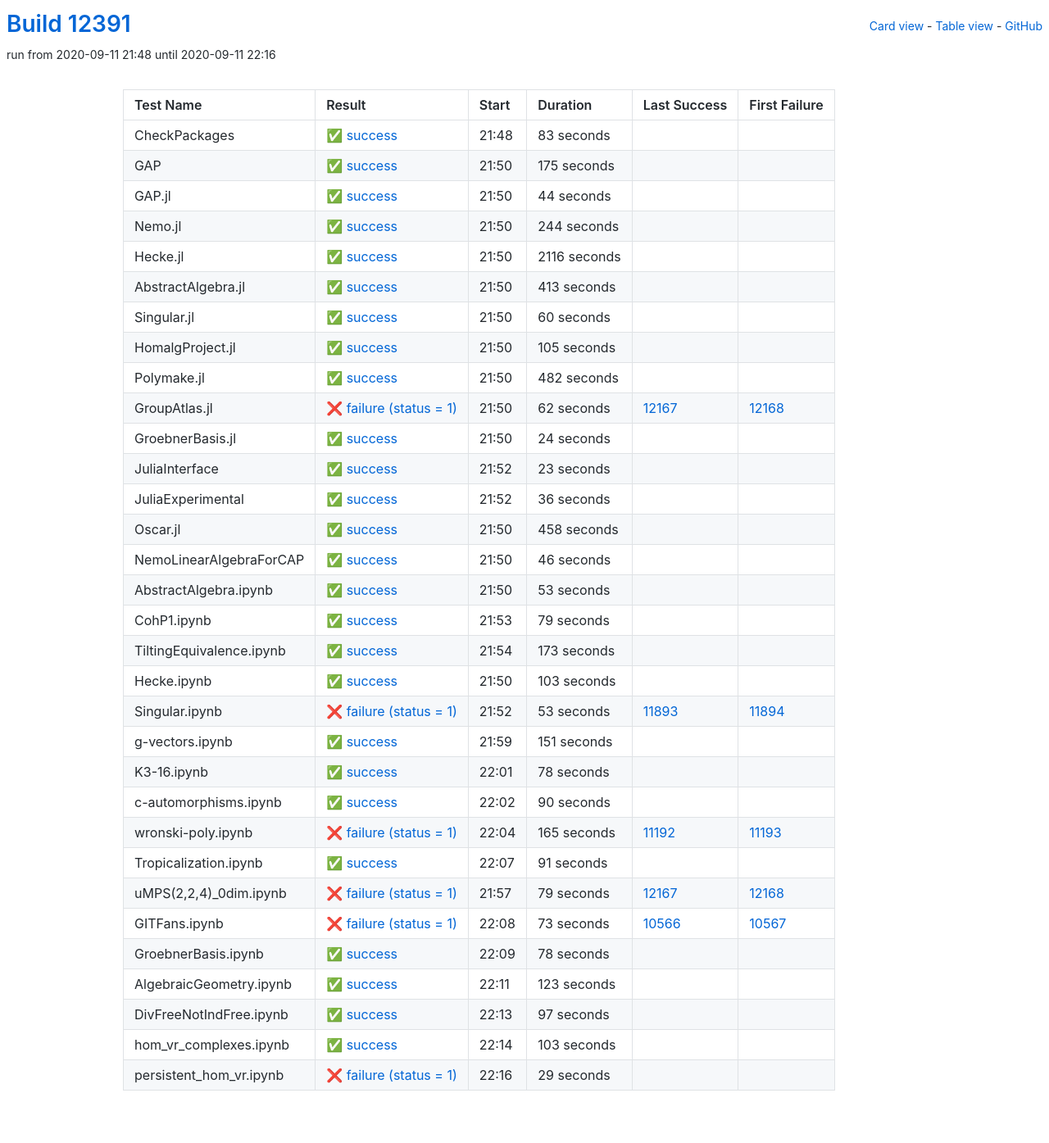
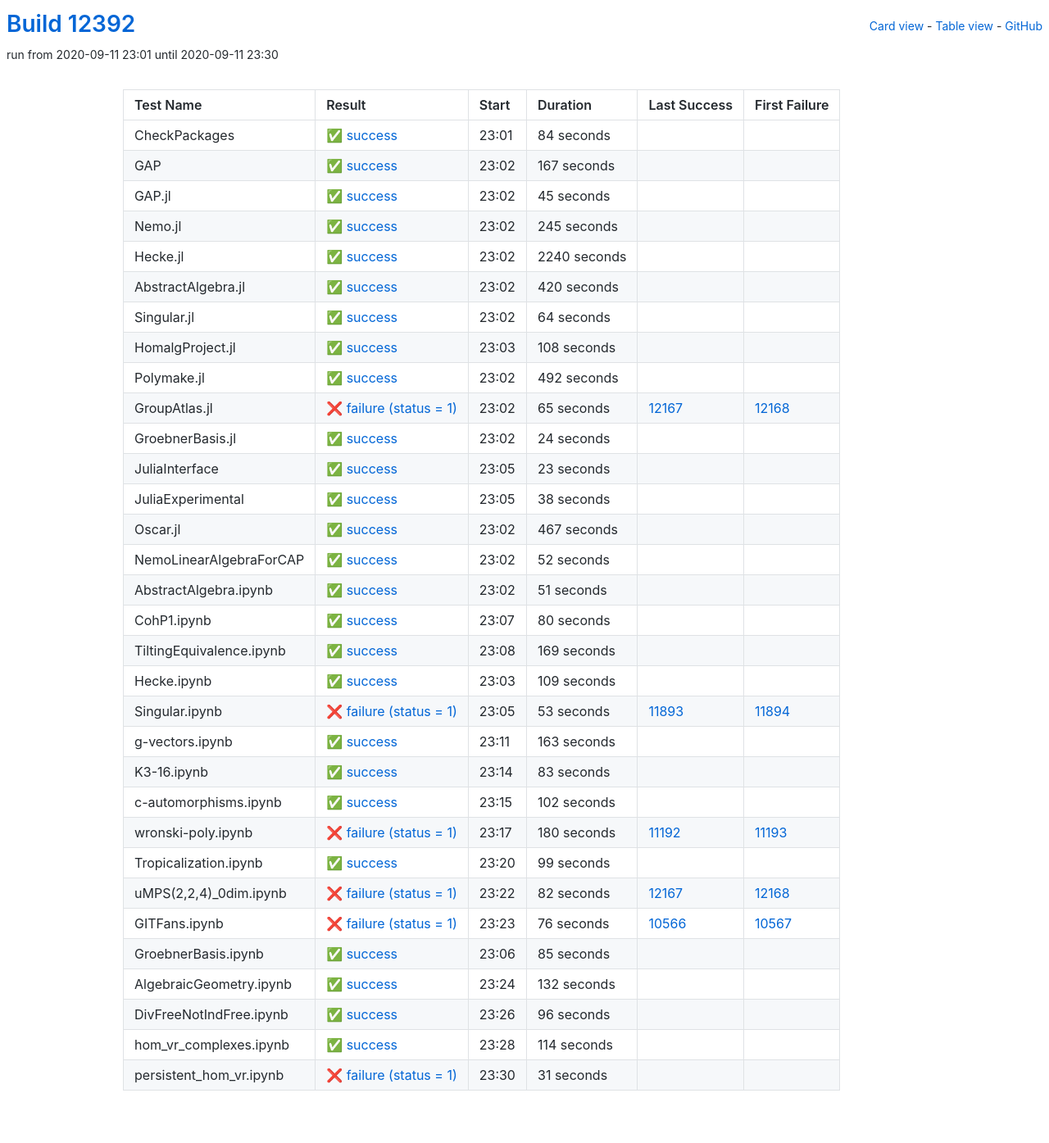
Before and after one commit to oscar-system/oscar-ci-status, a Jekyll site: the page built from table.html, in a window 1280 px wide. Shown: the whole page at 82% size. Built offline with Jekyll 4.4.1, drawn with Linux system fonts in a browser that asks for light colours.

Commit message:
Build #12392

```diff
--- a/_data/ci.yml
+++ b/_data/ci.yml
@@ -1,6 +1,6 @@
 ---
-build: 12391
-build_url: https://oscarci.mathematik.uni-kl.de/job/oscar/12391/
+build: 12392
+build_url: https://oscarci.mathematik.uni-kl.de/job/oscar/12392/
 job: oscar
 organization: oscar-system
 repo: oscar-ci-status
@@ -8,128 +8,128 @@
 tests:
 - name: CheckPackages
   id: checkpackages
-  log: https://oscarci.mathematik.uni-kl.de/job/oscar/12391/artifact/logs/build-12391/CheckPackages.log
-  start: 2020-09-11 21:48
+  log: https://oscarci.mathematik.uni-kl.de/job/oscar/12392/artifact/logs/build-12392/CheckPackages.log
+  start: 2020-09-11 23:01
   success: true
   exitcode: 0
   status: success
-  duration: 83
+  duration: 84
   last_success: false
   last_success_url:
   first_failure: false
   first_failure_url:
 - name: GAP
   id: gap
-  log: https://oscarci.mathematik.uni-kl.de/job/oscar/12391/artifact/logs/build-12391/GAP.log
-  start: 2020-09-11 21:50
+  log: https://oscarci.mathematik.uni-kl.de/job/oscar/12392/artifact/logs/build-12392/GAP.log
+  start: 2020-09-11 23:02
   success: true
   exitcode: 0
   status: success
-  duration: 175
+  duration: 167
   last_success: false
   last_success_url:
   first_failure: false
   first_failure_url:
 - name: GAP.jl
   id: gap-jl
-  log: https://oscarci.mathematik.uni-kl.de/job/oscar/12391/artifact/logs/build-12391/GAP.jl.log
-  start: 2020-09-11 21:50
+  log: https://oscarci.mathematik.uni-kl.de/job/oscar/12392/artifact/logs/build-12392/GAP.jl.log
+  start: 2020-09-11 23:02
   success: true
   exitcode: 0
   status: success
-  duration: 44
+  duration: 45
   last_success: false
   last_success_url:
   first_failure: false
   first_failure_url:
 - name: Nemo.jl
   id: nemo-jl
-  log: https://oscarci.mathematik.uni-kl.de/job/oscar/12391/artifact/logs/build-12391/Nemo.jl.log
-  start: 2020-09-11 21:50
+  log: https://oscarci.mathematik.uni-kl.de/job/oscar/12392/artifact/logs/build-12392/Nemo.jl.log
+  start: 2020-09-11 23:02
   success: true
   exitcode: 0
   status: success
-  duration: 244
+  duration: 245
   last_success: false
   last_success_url:
   first_failure: false
   first_failure_url:
 - name: Hecke.jl
   id: hecke-jl
-  log: https://oscarci.mathematik.uni-kl.de/job/oscar/12391/artifact/logs/build-12391/Hecke.jl.log
-  start: 2020-09-11 21:50
+  log: https://oscarci.mathematik.uni-kl.de/job/oscar/12392/artifact/logs/build-12392/Hecke.jl.log
+  start: 2020-09-11 23:02
   success: true
   exitcode: 0
   status: success
-  duration: 2116
+  duration: 2240
   last_success: false
   last_success_url:
   first_failure: false
   first_failure_url:
 - name: AbstractAlgebra.jl
   id: abstractalgebra-jl
-  log: https://oscarci.mathematik.uni-kl.de/job/oscar/12391/artifact/logs/build-12391/AbstractAlgebra.jl.log
-  start: 2020-09-11 21:50
+  log: https://oscarci.mathematik.uni-kl.de/job/oscar/12392/artifact/logs/build-12392/AbstractAlgebra.jl.log
+  start: 2020-09-11 23:02
   success: true
   exitcode: 0
   status: success
-  duration: 413
+  duration: 420
   last_success: false
   last_success_url:
   first_failure: false
   first_failure_url:
 - name: Singular.jl
   id: singular-jl
-  log: https://oscarci.mathematik.uni-kl.de/job/oscar/12391/artifact/logs/build-12391/Singular.jl.log
-  start: 2020-09-11 21:50
+  log: https://oscarci.mathematik.uni-kl.de/job/oscar/12392/artifact/logs/build-12392/Singular.jl.log
+  start: 2020-09-11 23:02
   success: true
   exitcode: 0
   status: success
-  duration: 60
+  duration: 64
   last_success: false
   last_success_url:
   first_failure: false
   first_failure_url:
 - name: HomalgProject.jl
   id: homalgproject-jl
-  log: https://oscarci.mathematik.uni-kl.de/job/oscar/12391/artifact/logs/build-12391/HomalgProject.jl.log
-  start: 2020-09-11 21:50
+  log: https://oscarci.mathematik.uni-kl.de/job/oscar/12392/artifact/logs/build-12392/HomalgProject.jl.log
+  start: 2020-09-11 23:03
   success: true
   exitcode: 0
   status: success
-  duration: 105
+  duration: 108
   last_success: false
   last_success_url:
   first_failure: false
   first_failure_url:
 - name: Polymake.jl
   id: polymake-jl
-  log: https://oscarci.mathematik.uni-kl.de/job/oscar/12391/artifact/logs/build-12391/Polymake.jl.log
-  start: 2020-09-11 21:50
+  log: https://oscarci.mathematik.uni-kl.de/job/oscar/12392/artifact/logs/build-12392/Polymake.jl.log
+  start: 2020-09-11 23:02
   success: true
   exitcode: 0
   status: success
-  duration: 482
+  duration: 492
   last_success: false
   last_success_url:
   first_failure: false
   first_failure_url:
 - name: GroupAtlas.jl
   id: groupatlas-jl
-  log: https://oscarci.mathematik.uni-kl.de/job/oscar/12391/artifact/logs/build-12391/GroupAtlas.jl.log
-  start: 2020-09-11 21:50
+  log: https://oscarci.mathematik.uni-kl.de/job/oscar/12392/artifact/logs/build-12392/GroupAtlas.jl.log
+  start: 2020-09-11 23:02
   success: false
   exitcode: 1
   status: failure
-  duration: 62
+  duration: 65
   last_success: 12167
   last_success_url: https://oscarci.mathematik.uni-kl.de/job/oscar/12167/
   first_failure: 12168
   first_failure_url: https://oscarci.mathematik.uni-kl.de/job/oscar/12168/
 - name: GroebnerBasis.jl
   id: groebnerbasis-jl
-  log: https://oscarci.mathematik.uni-kl.de/job/oscar/12391/artifact/logs/build-12391/GroebnerBasis.jl.log
-  start: 2020-09-11 21:50
+  log: https://oscarci.mathematik.uni-kl.de/job/oscar/12392/artifact/logs/build-12392/GroebnerBasis.jl.log
+  start: 2020-09-11 23:02
   success: true
   exitcode: 0
   status: success
@@ -140,8 +140,8 @@
   first_failure_url:
 - name: JuliaInterface
   id: juliainterface
-  log: https://oscarci.mathematik.uni-kl.de/job/oscar/12391/artifact/logs/build-12391/JuliaInterface.log
-  start: 2020-09-11 21:52
+  log: https://oscarci.mathematik.uni-kl.de/job/oscar/12392/artifact/logs/build-12392/JuliaInterface.log
+  start: 2020-09-11 23:05
   success: true
   exitcode: 0
   status: success
@@ -152,92 +152,92 @@
   first_failure_url:
 - name: JuliaExperimental
   id: juliaexperimental
-  log: https://oscarci.mathematik.uni-kl.de/job/oscar/12391/artifact/logs/build-12391/JuliaExperimental.log
-  start: 2020-09-11 21:52
+  log: https://oscarci.mathematik.uni-kl.de/job/oscar/12392/artifact/logs/build-12392/JuliaExperimental.log
+  start: 2020-09-11 23:05
   success: true
   exitcode: 0
   status: success
-  duration: 36
+  duration: 38
   last_success: false
   last_success_url:
   first_failure: false
   first_failure_url:
 - name: Oscar.jl
   id: oscar-jl
-  log: https://oscarci.mathematik.uni-kl.de/job/oscar/12391/artifact/logs/build-12391/Oscar.jl.log
-  start: 2020-09-11 21:50
+  log: https://oscarci.mathematik.uni-kl.de/job/oscar/12392/artifact/logs/build-12392/Oscar.jl.log
+  start: 2020-09-11 23:02
   success: true
   exitcode: 0
   status: success
-  duration: 458
+  duration: 467
   last_success: false
   last_success_url:
   first_failure: false
   first_failure_url:
 - name: NemoLinearAlgebraForCAP
   id: nemolinearalgebraforcap
-  log: https://oscarci.mathematik.uni-kl.de/job/oscar/12391/artifact/logs/build-12391/NemoLinearAlgebraForCAP.log
-  start: 2020-09-11 21:50
+  log: https://oscarci.mathematik.uni-kl.de/job/oscar/12392/artifact/logs/build-12392/NemoLinearAlgebraForCAP.log
+  start: 2020-09-11 23:02
   success: true
   exitcode: 0
   status: success
-  duration: 46
+  duration: 52
   last_success: false
   last_success_url:
   first_failure: false
   first_failure_url:
 - name: AbstractAlgebra.ipynb
   id: abstractalgebra-ipynb
-  log: https://oscarci.mathematik.uni-kl.de/job/oscar/12391/artifact/logs/build-12391/AbstractAlgebra.ipynb.log
-  start: 2020-09-11 21:50
+  log: https://oscarci.mathematik.uni-kl.de/job/oscar/12392/artifact/logs/build-12392/AbstractAlgebra.ipynb.log
+  start: 2020-09-11 23:02
   success: true
   exitcode: 0
   status: success
-  duration: 53
+  duration: 51
   last_success: false
   last_success_url:
   first_failure: false
   first_failure_url:
 - name: CohP1.ipynb
   id: cohp1-ipynb
-  log: https://oscarci.mathematik.uni-kl.de/job/oscar/12391/artifact/logs/build-12391/CohP1.ipynb.log
-  start: 2020-09-11 21:53
+  log: https://oscarci.mathematik.uni-kl.de/job/oscar/12392/artifact/logs/build-12392/CohP1.ipynb.log
+  start: 2020-09-11 23:07
   success: true
   exitcode: 0
   status: success
-  duration: 79
+  duration: 80
   last_success: false
   last_success_url:
   first_failure: false
   first_failure_url:
 - name: TiltingEquivalence.ipynb
   id: tiltingequivalence-ipynb
-  log: https://oscarci.mathematik.uni-kl.de/job/oscar/12391/artifact/logs/build-12391/TiltingEquivalence.ipynb.log
-  start: 2020-09-11 21:54
+  log: https://oscarci.mathematik.uni-kl.de/job/oscar/12392/artifact/logs/build-12392/TiltingEquivalence.ipynb.log
+  start: 2020-09-11 23:08
   success: true
   exitcode: 0
   status: success
-  duration: 173
+  duration: 169
   last_success: false
   last_success_url:
   first_failure: false
   first_failure_url:
 - name: Hecke.ipynb
   id: hecke-ipynb
-  log: https://oscarci.mathematik.uni-kl.de/job/oscar/12391/artifact/logs/build-12391/Hecke.ipynb.log
-  start: 2020-09-11 21:50
+  log: https://oscarci.mathematik.uni-kl.de/job/oscar/12392/artifact/logs/build-12392/Hecke.ipynb.log
+  start: 2020-09-11 23:03
   success: true
   exitcode: 0
   status: success
-  duration: 103
+  duration: 109
   last_success: false
   last_success_url:
   first_failure: false
   first_failure_url:
 - name: Singular.ipynb
   id: singular-ipynb
-  log: https://oscarci.mathematik.uni-kl.de/job/oscar/12391/artifact/logs/build-12391/Singular.ipynb.log
-  start: 2020-09-11 21:52
+  log: https://oscarci.mathematik.uni-kl.de/job/oscar/12392/artifact/logs/build-12392/Singular.ipynb.log
+  start: 2020-09-11 23:05
   success: false
   exitcode: 1
   status: failure
@@ -248,144 +248,144 @@
   first_failure_url: https://oscarci.mathematik.uni-kl.de/job/oscar/11894/
 - name: g-vectors.ipynb
   id: g-vectors-ipynb
-  log: https://oscarci.mathematik.uni-kl.de/job/oscar/12391/artifact/logs/build-12391/g-vectors.ipynb.log
-  start: 2020-09-11 21:59
+  log: https://oscarci.mathematik.uni-kl.de/job/oscar/12392/artifact/logs/build-12392/g-vectors.ipynb.log
+  start: 2020-09-11 23:11
   success: true
   exitcode: 0
   status: success
-  duration: 151
+  duration: 163
   last_success: false
   last_success_url:
   first_failure: false
   first_failure_url:
 - name: K3-16.ipynb
   id: k3-16-ipynb
-  log: https://oscarci.mathematik.uni-kl.de/job/oscar/12391/artifact/logs/build-12391/K3-16.ipynb.log
-  start: 2020-09-11 22:01
+  log: https://oscarci.mathematik.uni-kl.de/job/oscar/12392/artifact/logs/build-12392/K3-16.ipynb.log
+  start: 2020-09-11 23:14
   success: true
   exitcode: 0
   status: success
-  duration: 78
+  duration: 83
   last_success: false
   last_success_url:
   first_failure: false
   first_failure_url:
 - name: c-automorphisms.ipynb
   id: c-automorphisms-ipynb
-  log: https://oscarci.mathematik.uni-kl.de/job/oscar/12391/artifact/logs/build-12391/c-automorphisms.ipynb.log
-  start: 2020-09-11 22:02
+  log: https://oscarci.mathematik.uni-kl.de/job/oscar/12392/artifact/logs/build-12392/c-automorphisms.ipynb.log
+  start: 2020-09-11 23:15
   success: true
   exitcode: 0
   status: success
-  duration: 90
+  duration: 102
   last_success: false
   last_success_url:
   first_failure: false
   first_failure_url:
 - name: wronski-poly.ipynb
   id: wronski-poly-ipynb
-  log: https://oscarci.mathematik.uni-kl.de/job/oscar/12391/artifact/logs/build-12391/wronski-poly.ipynb.log
-  start: 2020-09-11 22:04
+  log: https://oscarci.mathematik.uni-kl.de/job/oscar/12392/artifact/logs/build-12392/wronski-poly.ipynb.log
+  start: 2020-09-11 23:17
   success: false
   exitcode: 1
   status: failure
-  duration: 165
+  duration: 180
   last_success: 11192
   last_success_url: https://oscarci.mathematik.uni-kl.de/job/oscar/11192/
   first_failure: 11193
   first_failure_url: https://oscarci.mathematik.uni-kl.de/job/oscar/11193/
 - name: Tropicalization.ipynb
   id: tropicalization-ipynb
-  log: https://oscarci.mathematik.uni-kl.de/job/oscar/12391/artifact/logs/build-12391/Tropicalization.ipynb.log
-  start: 2020-09-11 22:07
+  log: https://oscarci.mathematik.uni-kl.de/job/oscar/12392/artifact/logs/build-12392/Tropicalization.ipynb.log
+  start: 2020-09-11 23:20
   success: true
   exitcode: 0
   status: success
-  duration: 91
+  duration: 99
   last_success: false
   last_success_url:
   first_failure: false
   first_failure_url:
 - name: uMPS(2,2,4)_0dim.ipynb
   id: umps-2-2-4-0dim-ipynb
-  log: https://oscarci.mathematik.uni-kl.de/job/oscar/12391/artifact/logs/build-12391/uMPS-2-2-4-_0dim.ipynb.log
-  start: 2020-09-11 21:57
+  log: https://oscarci.mathematik.uni-kl.de/job/oscar/12392/artifact/logs/build-12392/uMPS-2-2-4-_0dim.ipynb.log
+  start: 2020-09-11 23:22
   success: false
   exitcode: 1
   status: failure
-  duration: 79
+  duration: 82
   last_success: 12167
   last_success_url: https://oscarci.mathematik.uni-kl.de/job/oscar/12167/
   first_failure: 12168
   first_failure_url: https://oscarci.mathematik.uni-kl.de/job/oscar/12168/
 - name: GITFans.ipynb
   id: gitfans-ipynb
-  log: https://oscarci.mathematik.uni-kl.de/job/oscar/12391/artifact/logs/build-12391/GITFans.ipynb.log
-  start: 2020-09-11 22:08
+  log: https://oscarci.mathematik.uni-kl.de/job/oscar/12392/artifact/logs/build-12392/GITFans.ipynb.log
+  start: 2020-09-11 23:23
   success: false
   exitcode: 1
   status: failure
-  duration: 73
+  duration: 76
   last_success: 10566
   last_success_url: https://oscarci.mathematik.uni-kl.de/job/oscar/10566/
   first_failure: 10567
   first_failure_url: https://oscarci.mathematik.uni-kl.de/job/oscar/10567/
 - name: GroebnerBasis.ipynb
   id: groebnerbasis-ipynb
-  log: https://oscarci.mathematik.uni-kl.de/job/oscar/12391/artifact/logs/build-12391/GroebnerBasis.ipynb.log
-  start: 2020-09-11 22:09
+  log: https://oscarci.mathematik.uni-kl.de/job/oscar/12392/artifact/logs/build-12392/GroebnerBasis.ipynb.log
+  start: 2020-09-11 23:06
   success: true
   exitcode: 0
   status: success
-  duration: 78
+  duration: 85
   last_success: false
   last_success_url:
   first_failure: false
   first_failure_url:
 - name: AlgebraicGeometry.ipynb
   id: algebraicgeometry-ipynb
-  log: https://oscarci.mathematik.uni-kl.de/job/oscar/12391/artifact/logs/build-12391/AlgebraicGeometry.ipynb.log
-  start: 2020-09-11 22:11
+  log: https://oscarci.mathematik.uni-kl.de/job/oscar/12392/artifact/logs/build-12392/AlgebraicGeometry.ipynb.log
+  start: 2020-09-11 23:24
   success: true
   exitcode: 0
   status: success
-  duration: 123
+  duration: 132
   last_success: false
   last_success_url:
   first_failure: false
   first_failure_url:
 - name: DivFreeNotIndFree.ipynb
   id: divfreenotindfree-ipynb
-  log: https://oscarci.mathematik.uni-kl.de/job/oscar/12391/artifact/logs/build-12391/DivFreeNotIndFree.ipynb.log
-  start: 2020-09-11 22:13
+  log: https://oscarci.mathematik.uni-kl.de/job/oscar/12392/artifact/logs/build-12392/DivFreeNotIndFree.ipynb.log
+  start: 2020-09-11 23:26
   success: true
   exitcode: 0
   status: success
-  duration: 97
+  duration: 96
   last_success: false
   last_success_url:
   first_failure: false
   first_failure_url:
 - name: hom_vr_complexes.ipynb
   id: hom-vr-complexes-ipynb
-  log: https://oscarci.mathematik.uni-kl.de/job/oscar/12391/artifact/logs/build-12391/hom_vr_complexes.ipynb.log
-  start: 2020-09-11 22:14
+  log: https://oscarci.mathematik.uni-kl.de/job/oscar/12392/artifact/logs/build-12392/hom_vr_complexes.ipynb.log
+  start: 2020-09-11 23:28
   success: true
   exitcode: 0
   status: success
-  duration: 103
+  duration: 114
   last_success: false
   last_success_url:
   first_failure: false
   first_failure_url:
 - name: persistent_hom_vr.ipynb
   id: persistent-hom-vr-ipynb
-  log: https://oscarci.mathematik.uni-kl.de/job/oscar/12391/artifact/logs/build-12391/persistent_hom_vr.ipynb.log
-  start: 2020-09-11 22:16
+  log: https://oscarci.mathematik.uni-kl.de/job/oscar/12392/artifact/logs/build-12392/persistent_hom_vr.ipynb.log
+  start: 2020-09-11 23:30
   success: false
   exitcode: 1
   status: failure
-  duration: 29
+  duration: 31
   last_success: false
   last_success_url:
   first_failure: false
```
Also changed, not shown: README.md.
